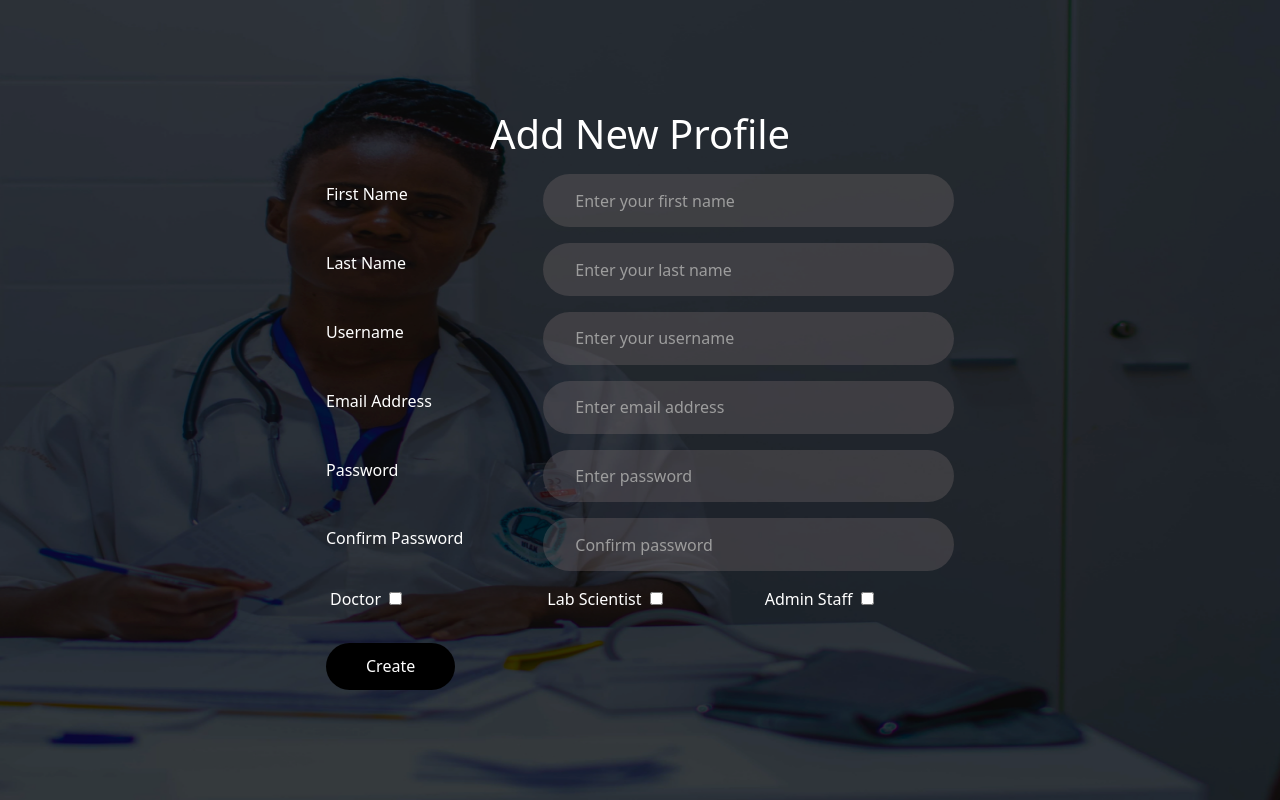
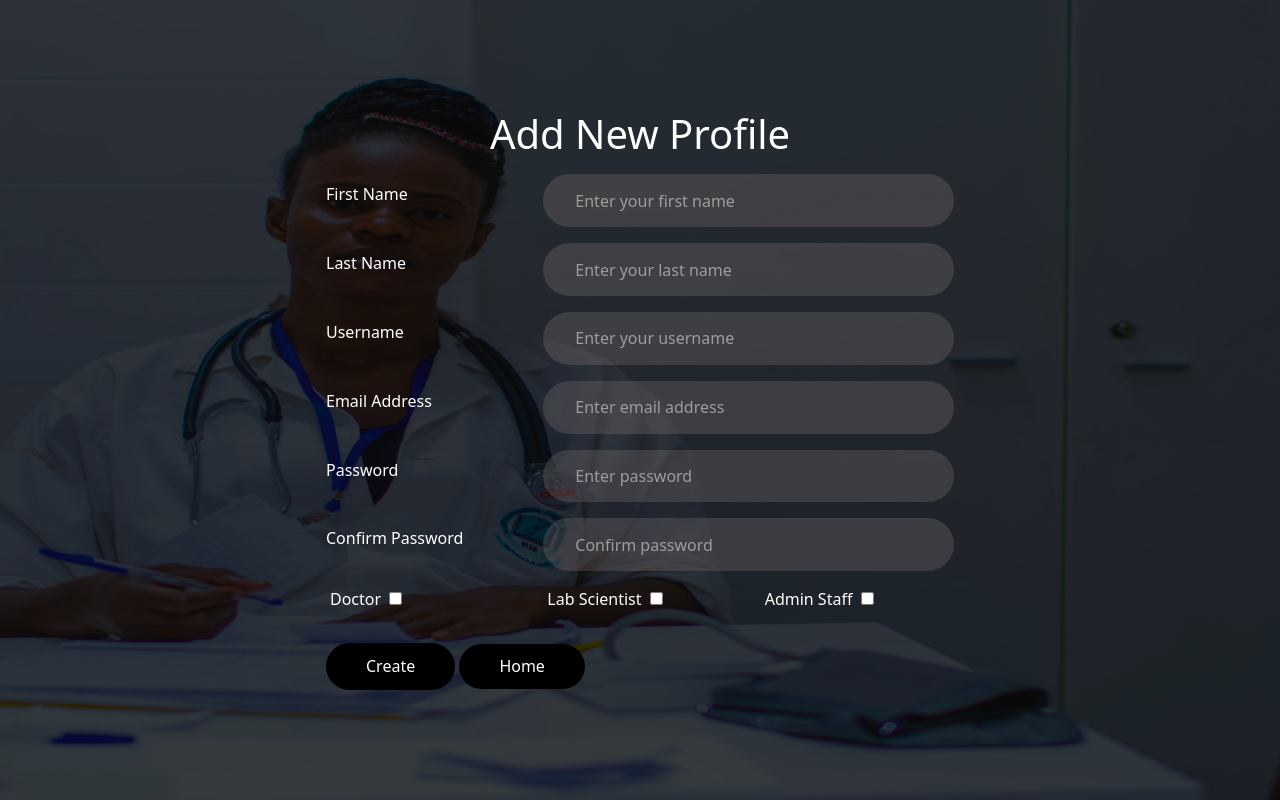
Before and after one commit to chuboyo/smart-emr-project, a Django app: page /accounts/profile/create in a window 1280 px wide. Run offline with Django 4.2, Linux system fonts and the light colour scheme; the visitor is signed in with stand-in values (Sample User, id 1); some libraries are stand-ins or nearby versions.

Commit message:
patient.html modified

```diff
--- a/app/static/css/app.css
+++ b/app/static/css/app.css
@@ -66,6 +66,10 @@ body {
 
 .link {
     text-decoration: none;
+}
+
+.link:hover {
+    color: white;
 }
 
 .search-button {
@@ -146,7 +150,7 @@ body {
 }
 
 #login-wrapper {
-    background-image: url('/static/images/Frame 1.png');
+    background-image: url('/static/static/images/Frame 1.png');
 }
 
 .wrap i {
@@ -223,7 +227,7 @@ body {
 
 /* new_user.html */
 #profile-create-wrapper {
-    background-image: url('/static/images/new_user_frame.png');
+    background-image: url('/static/static/images/new_user_frame.png');
 }
 
 #newProfileForm {
--- a/app/templates/account/new_user.html
+++ b/app/templates/account/new_user.html
@@ -84,7 +84,10 @@
                     </div>
                 </div>
                 <!-- {{form.as_p}} -->
-                <div class="mt-4"><input id="submitBtn" class="button button-dark" type="submit" value="Create"></div>
+                <div class="mt-4">
+                    <input id="submitBtn" class="button button-dark" type="submit" value="Create">
+                    <a class="button button-dark link" href="{% url 'home' %}">Home</a>
+                </div>
             </form>
         </div>
     </div>
```
